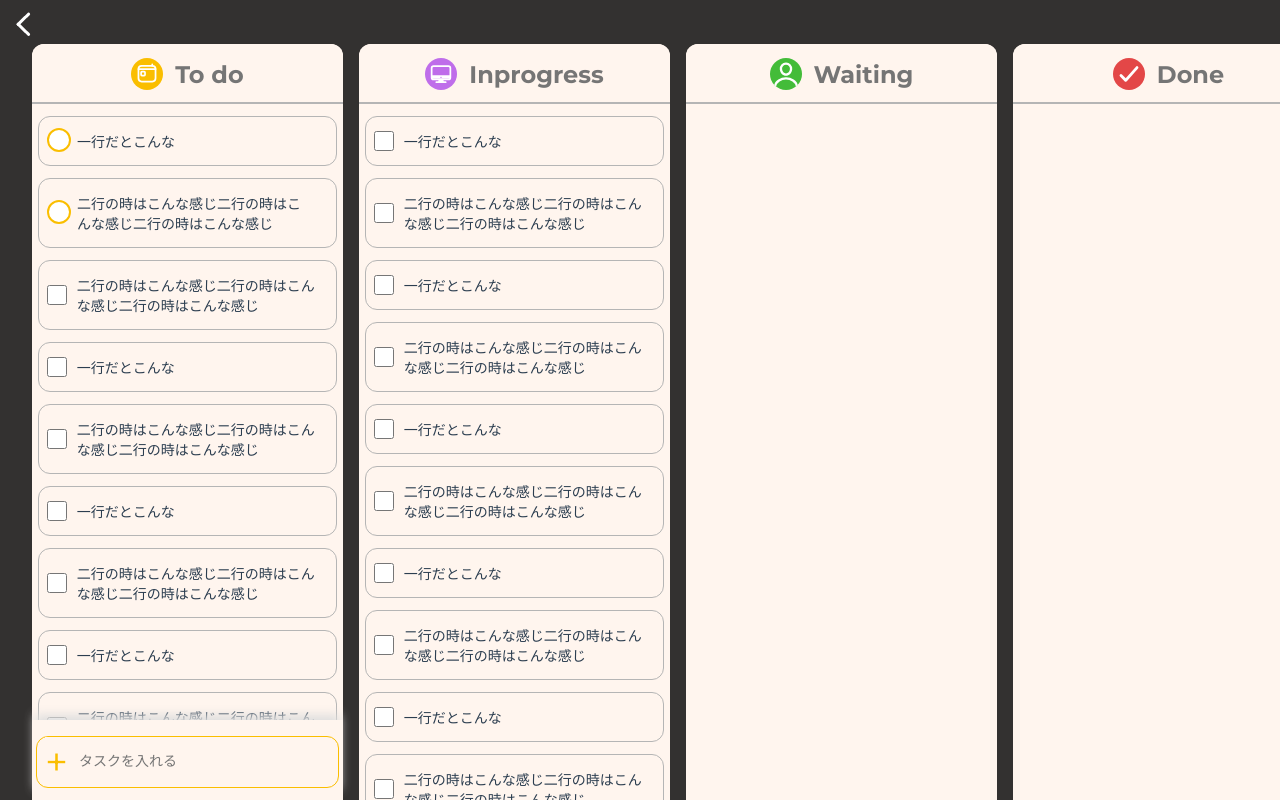
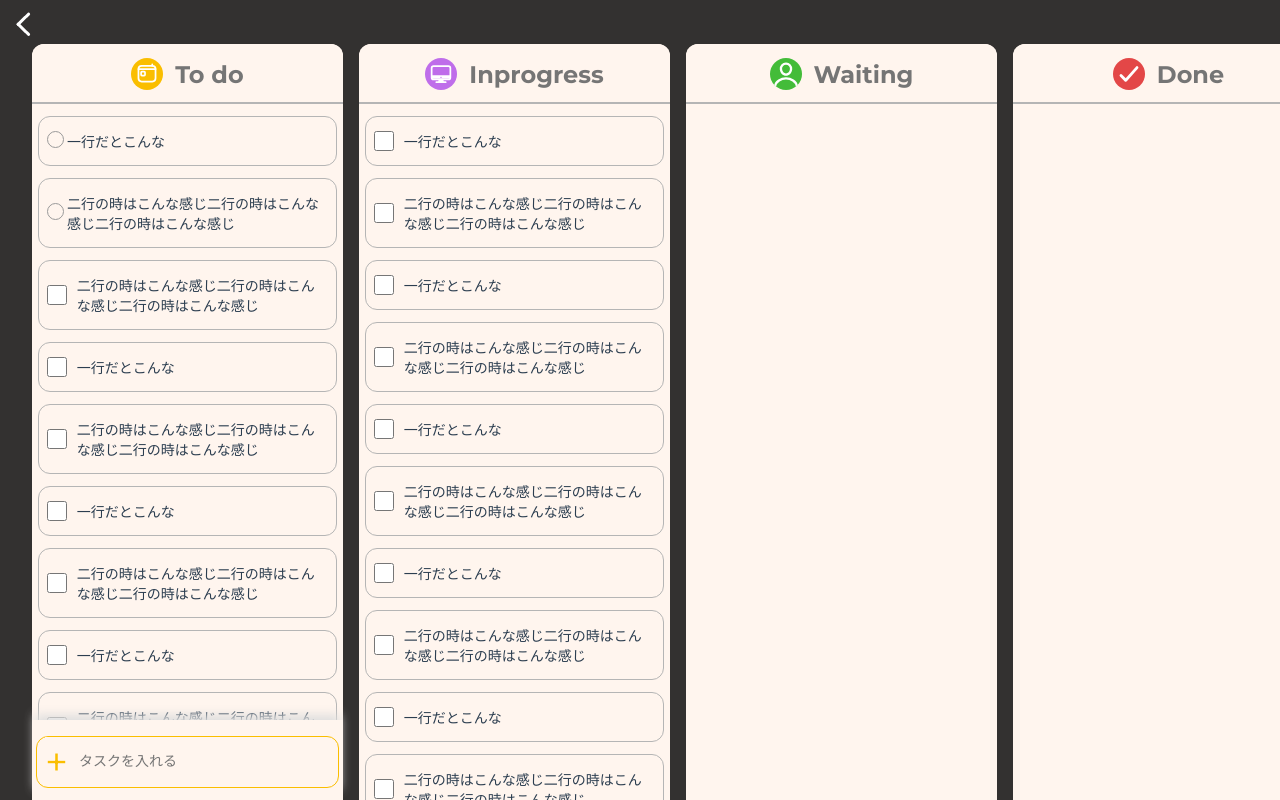
Before and after one commit to Ryanghai/vue-cli-todo, a Vue app: page /#/all in a window 1280 px wide. Shown: the top 800 px of the page. Built offline with nearby package versions, Linux system fonts and the light colour scheme.

Commit message:
fix checkbox

```diff
--- a/src/views/All.vue
+++ b/src/views/All.vue
@@ -14,16 +14,21 @@
           </div>
           <div class="task-lists">
             <div class="task-lists-list">
-              <input type="checkbox" name="checkbox[]" class="checkbox-input">
-              <p class="checkbox-parts">一行だとこんな</p>
+              <label>
+                <input class="checkbox-input" type="checkbox" />
+                <p class="checkbox-parts">一行だとこんな</p>
+              </label>
             </div>
             <div class="task-lists-list">
-              <input type="checkbox" name="checkbox[]" class="checkbox-input">
-              <p class="checkbox-parts">二行の時はこんな感じ二行の時はこんな感じ二行の時はこんな感じ</p>
+              <label>
+                <input type="checkbox" name="checkbox[]" class="checkbox-input">
+                <p class="checkbox-parts">二行の時はこんな感じ二行の時はこんな感じ二行の時はこんな感じ</p>
+              </label>
             </div>
             <div class="task-lists-list">
               <input type="checkbox">
               <p>二行の時はこんな感じ二行の時はこんな感じ二行の時はこんな感じ</p>
+
             </div>
             <div class="task-lists-list">
               <input type="checkbox">
@@ -275,43 +280,41 @@ export default {
   margin-right: 10px;
 }
 
-.checkbox-input{
+.checkbox-input {
   display: none;
 }
-
-.checkbox-parts{
-  padding-left: 30px;
-  position:relative;
+.checkbox-parts {
+  padding-left: 20px;
+  position: relative;
   margin-right: 20px;
 }
-
-.checkbox-parts::before{
+.checkbox-parts::before {
   content: "";
   display: block;
   position: absolute;
   top: 50%;
-  margin-top: -13px;
+  margin-top: -10px;
   left: 0;
-  width: 20px;
-  height: 20px;
-  border: 2px solid #fabe00;
-  background-color: white;
+  width: 15px;
+  height: 15px;
+  border: 1px solid #999;
   border-radius: 50%;
 }
-.checkbox-input:checked + .checkbox-parts{
-  color: #d01137;
+.checkbox-input:checked + .checkbox-parts {
+  color: #fabe00;
 }
-.checkbox-input:checked + .checkbox-parts::after{
+.checkbox-input:checked + .checkbox-parts::after {
   content: "";
   display: block;
   position: absolute;
-  top: -5px;
+  top: 50%;
+  margin-top: -15px;
   left: 5px;
   width: 7px;
   height: 14px;
   transform: rotate(40deg);
-  border-bottom: 3px solid #d01137;
-  border-right: 3px solid #d01137;
+  border-bottom: 3px solid #fabe00;
+  border-right: 3px solid #fabe00;
 }
 
 .task-lists-list p {
```
